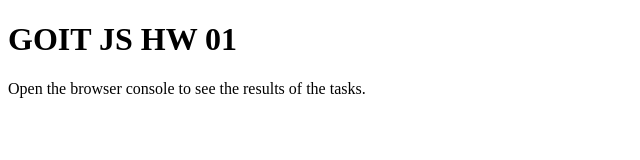
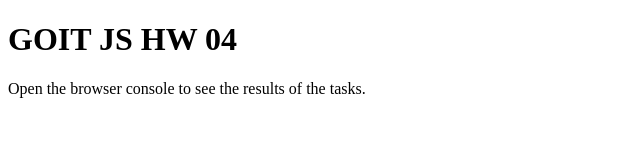
Before and after one commit to kutluhangil/goit-js-hw-04, a plain HTML site: page index.html in a window 1280 px wide. Shown: the full height of the page, 0-640 px from the left. Drawn offline with Linux system fonts and the light colour scheme.

Commit message:
Update header from 'HW 01' to 'HW 04'

```diff
--- a/index.html
+++ b/index.html
@@ -9,7 +9,7 @@
     <script src="./js/task-3.js" defer></script>
   </head>
   <body>
-    <h1>GOIT JS HW 01</h1>
+    <h1>GOIT JS HW 04</h1>
     <p>Open the browser console to see the results of the tasks.</p>
   </body>
 </html>
```
